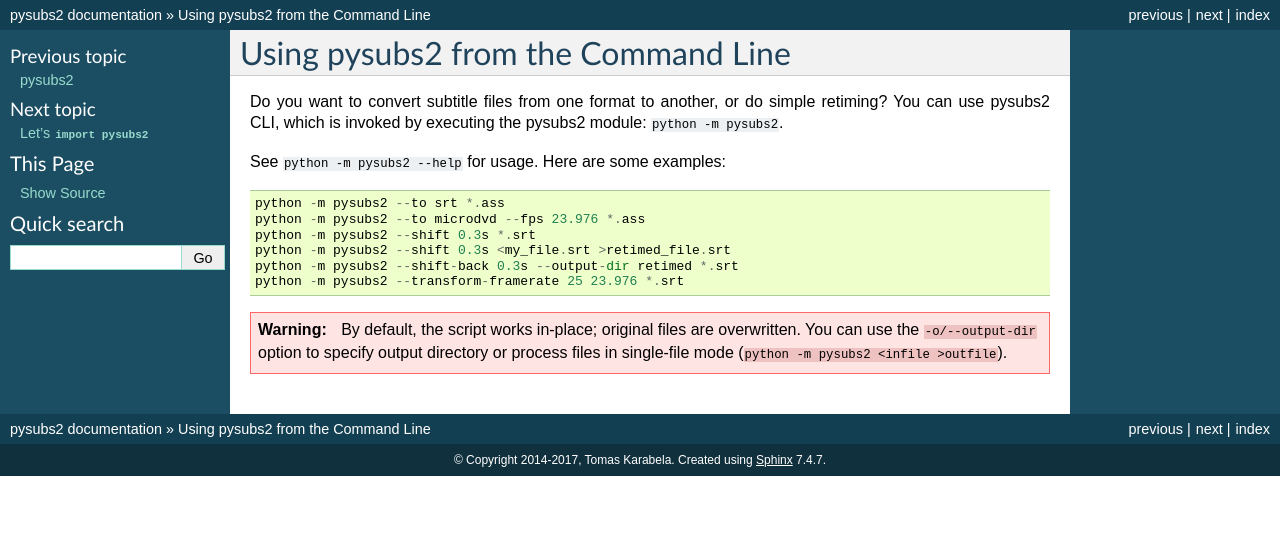
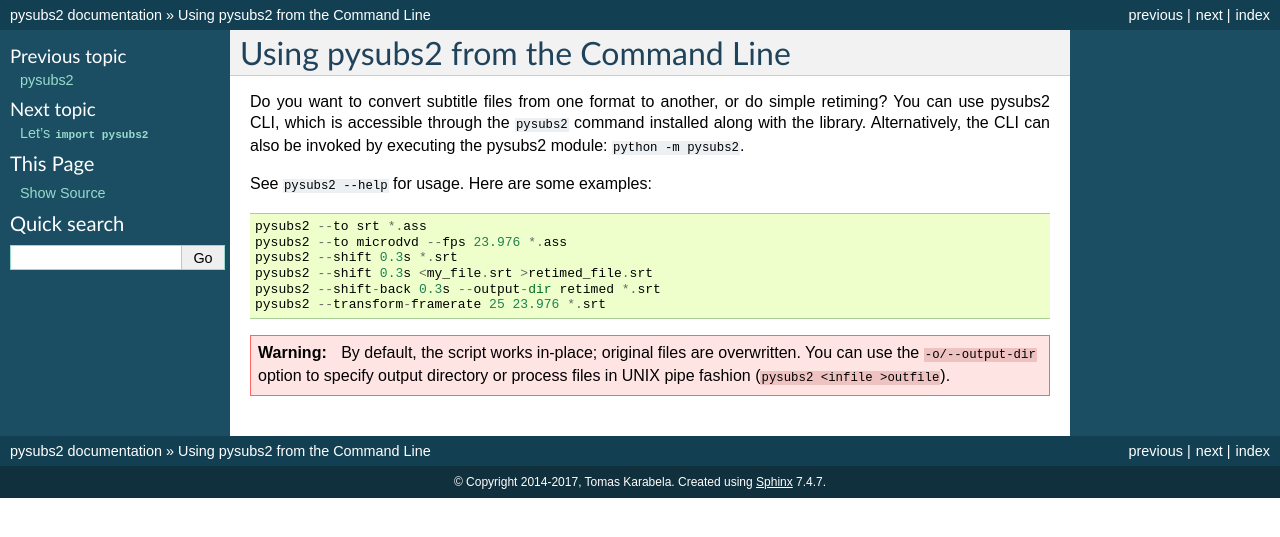
Before and after one commit to tkarabela/pysubs2, a Sphinx documentation site: the page built from docs/cli.rst, in a window 1280 px wide. Shown: the top 537 px of the page. Built offline with Sphinx 7.4.7, drawn with Linux system fonts in a browser that asks for light colours; the version number could not be read and is left out.

Commit message:
Update documentation to point to the new `pysubs2` CLI script

```diff
--- a/README.rst
+++ b/README.rst
@@ -12,8 +12,8 @@
 .. code:: bash
 
     $ pip install pysubs2
-    $ python -m pysubs2 --shift 0.3s *.srt
-    $ python -m pysubs2 --to srt *.ass
+    $ pysubs2 --shift 0.3s *.srt
+    $ pysubs2 --to srt *.ass
 
 .. code:: python
 
--- a/docs/cli.rst
+++ b/docs/cli.rst
@@ -1,17 +1,21 @@
 Using pysubs2 from the Command Line
 ===================================
 
-Do you want to convert subtitle files from one format to another, or do simple retiming? You can use pysubs2 CLI, which is invoked by executing the pysubs2 module: ``python -m pysubs2``.
+Do you want to convert subtitle files from one format to another, or do simple retiming?
+You can use pysubs2 CLI, which is accessible through the ``pysubs2`` command installed
+along with the library. Alternatively, the CLI can also be invoked by executing the pysubs2 module:
+``python -m pysubs2``.
 
-See ``python -m pysubs2 --help`` for usage. Here are some examples::
+See ``pysubs2 --help`` for usage. Here are some examples::
 
-    python -m pysubs2 --to srt *.ass
-    python -m pysubs2 --to microdvd --fps 23.976 *.ass
-    python -m pysubs2 --shift 0.3s *.srt
-    python -m pysubs2 --shift 0.3s <my_file.srt >retimed_file.srt
-    python -m pysubs2 --shift-back 0.3s --output-dir retimed *.srt
-    python -m pysubs2 --transform-framerate 25 23.976 *.srt
+    pysubs2 --to srt *.ass
+    pysubs2 --to microdvd --fps 23.976 *.ass
+    pysubs2 --shift 0.3s *.srt
+    pysubs2 --shift 0.3s <my_file.srt >retimed_file.srt
+    pysubs2 --shift-back 0.3s --output-dir retimed *.srt
+    pysubs2 --transform-framerate 25 23.976 *.srt
 
 .. warning::
 
-    By default, the script works in-place; original files are overwritten. You can use the ``-o/--output-dir`` option to specify output directory or process files in single-file mode (``python -m pysubs2 <infile >outfile``).
+    By default, the script works in-place; original files are overwritten. You can use the ``-o/--output-dir``
+    option to specify output directory or process files in UNIX pipe fashion (``pysubs2 <infile >outfile``).
--- a/setup.py
+++ b/setup.py
@@ -20,8 +20,8 @@
     long_description = dedent(r"""\
         pysubs2 is a Python library for editing subtitle files.
         It’s based on *SubStation Alpha*, the native format of
-        `Aegisub <http://www.aegisub.org/>`_; it also supports *SubRip* and
-        *MicroDVD* formats. There is a small CLI tool for batch conversion
+        `Aegisub <http://www.aegisub.org/>`_; it also supports *SubRip*,
+        *MicroDVD* and *MPL2* formats. There is a small CLI tool for batch conversion
         and retiming.
 
         ::
```
Also changed, not shown: docs/index.rst (+14 -4 lines).
